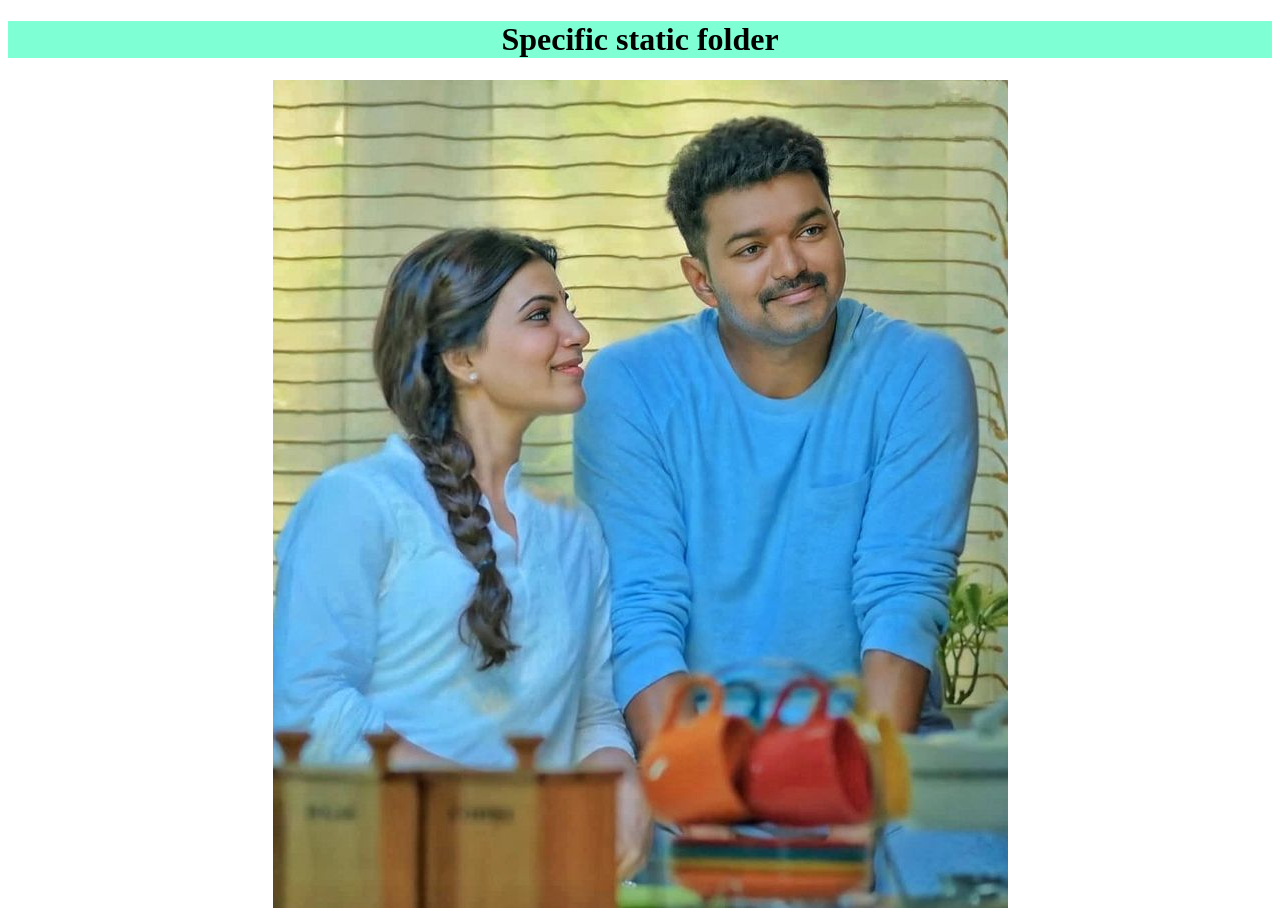
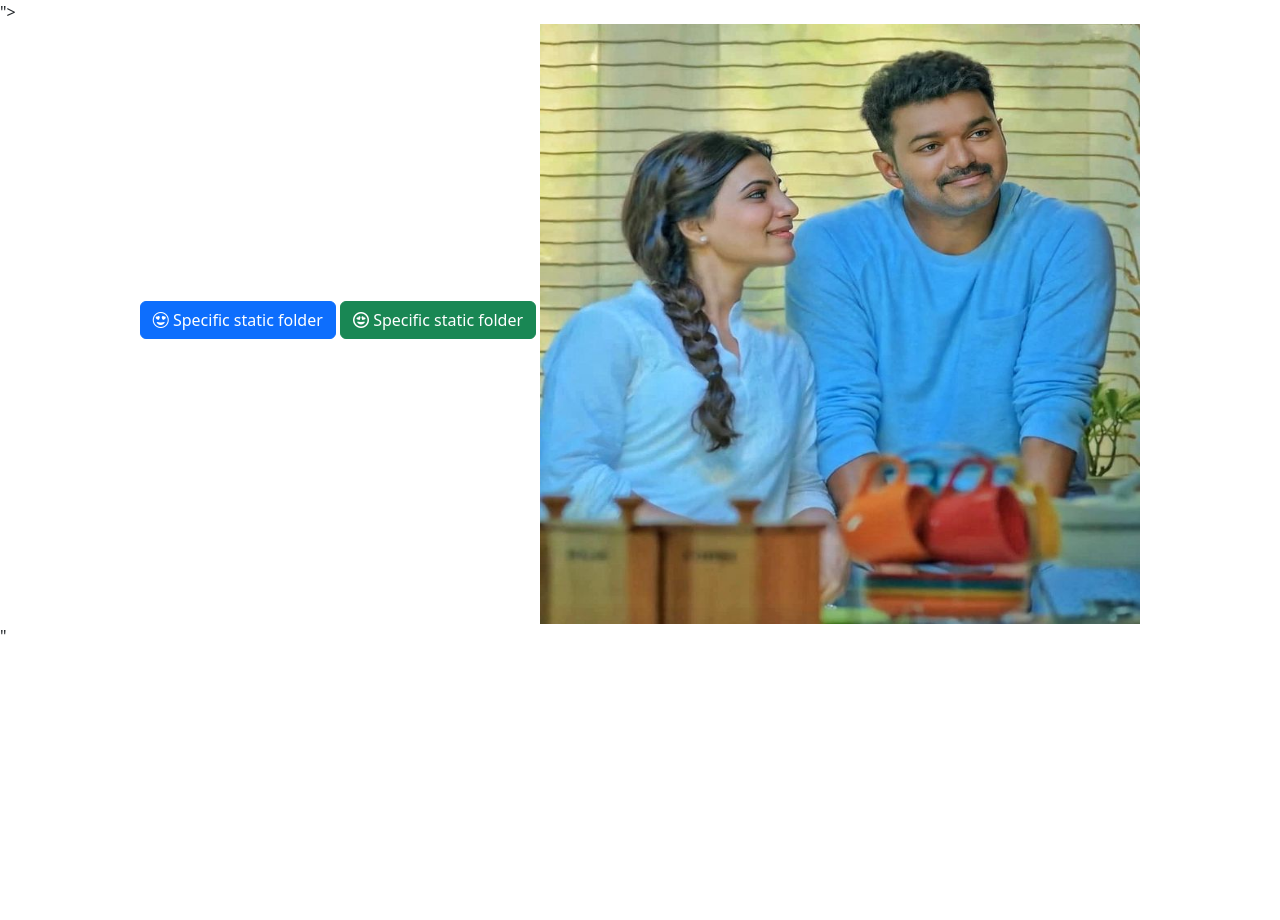
Before and after one commit to Nithyasadha/DJ-P13-Static-Specific-, a Django app: page /specific/ in a window 1280 px wide. After the commit the page ends 635 px from the top, so only its background shows below. Run offline with Django 5.2, Linux system fonts and the light colour scheme.

Commit message:
first commit

```diff
--- a/templates/specific.html
+++ b/templates/specific.html
@@ -5,14 +5,21 @@
     <meta charset="UTF-8">
     <meta name="viewport" content="width=device-width, initial-scale=1.0">
     <title>Specific static folder</title>
-    <link rel="stylesheet" href="{% static 'css/c1.css' %}">
+    <link rel="stylesheet" href="https://cdn.jsdelivr.net/npm/bootstrap@5.3.3/dist/css/bootstrap.min.css" rel="stylesheet" integrity="sha384-QWTKZyjpPEjISv5WaRU9OFeRpok6YctnYmDr5pNlyT2bRjXh0JMhjY6hW+ALEwIH" crossorigin="anonymous">">
+    <!--Boostrap CSS link-->
+    <link rel="stylesheet" href="https://cdn.jsdelivr.net/npm/bootstrap-icons@1.11.3/font/bootstrap-icons.min.css">
+    <!--Boostrap Icon link-->
+    <link rel="stylesheet" href="https://cdnjs.cloudflare.com/ajax/libs/font-awesome/6.0.0/css/all.min.css">
+    <!--MDB Boostrap Icon link-->
 
 </head>
 <body>
     <center>
-       <h1>Specific static folder</h1>
-       <img src="{% static 'images/01c764512f0cfcdf2aaeae4e45489cb5.jpg' %}" alt="" srcset="">
-
+       <h1 class="btn btn-primary"> <i class="bi bi-emoji-heart-eyes"></i>   Specific static folder</h1>   <!--Boostrap-->
+       <h1 class="btn btn-success" data-mdb-ripple-init><i class="far fa-face-grin-hearts"></i>   Specific static folder</h1>  <!--MDB boostrap -->
+       <img src="{% static 'images/01c764512f0cfcdf2aaeae4e45489cb5.jpg' %}" alt="" srcset="" width="600" height="600">
     </center>
+    <script src="https://cdn.jsdelivr.net/npm/bootstrap@5.3.3/dist/js/bootstrap.bundle.min.js" integrity="sha384-YvpcrYf0tY3lHB60NNkmXc5s9fDVZLESaAA55NDzOxhy9GkcIdslK1eN7N6jIeHz" crossorigin="anonymous"></script>"
+         <!--Boostrap JS link-->
 </body>
 </html>
```
